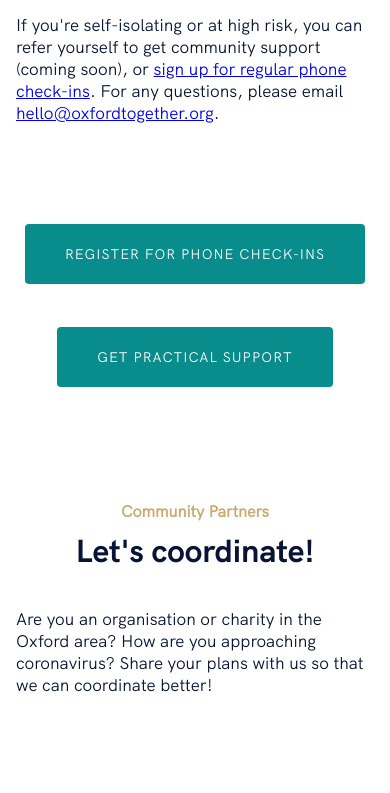
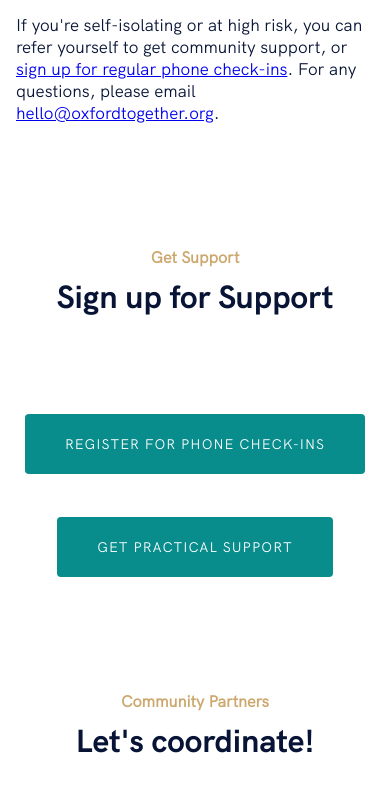
Before and after one commit to oxfordtogether/website, a Gatsby site: page / in a window 390 px wide. Shown: the part 1242-2035 px from the top of the page. Built offline with nearby package versions, Linux system fonts and the light colour scheme; Gatsby itself is replaced by a stand-in of ours.

Commit message:
Nudge towards phone support

```diff
--- a/src/components/sections/header.js
+++ b/src/components/sections/header.js
@@ -1,6 +1,6 @@
 import React from "react"
 import { Container } from "../global"
-import { oxfordHubPracticalSupportForm, oxfordHubVolunteerForm } from "../../constants"
+import { oxfordHubVolunteerForm } from "../../constants"
 import {
   HeaderWrapper,
   Flex,
@@ -12,6 +12,7 @@
   FormSubtitle,
   ImageWrapper,
 } from "../helpers/header"
+import AnchorLink from "react-anchor-link-smooth-scroll"
 
 const Header = () => {
   return (
@@ -28,9 +29,9 @@
               On this site you can discover and access all of the community support efforts across Oxford.
             </h2>
             <HeaderForm>
-              <ButtonLink href={oxfordHubPracticalSupportForm} target="_blank">
+              <AnchorLink href="#support-forms"  target="_blank" style={{textDecoration: 'none'}}>
                 <HeaderButton>Get support</HeaderButton>
-              </ButtonLink>
+              </AnchorLink>
               <ButtonLink href={oxfordHubVolunteerForm} target="_blank">
                 <HeaderButton>Give support</HeaderButton>
               </ButtonLink>
--- a/src/components/sections/intro.js
+++ b/src/components/sections/intro.js
@@ -3,6 +3,7 @@
 
 import { oxfordHubPhoneSupportForm } from "../../constants"
 import { Section, Container } from "../global"
+import AnchorLink from "react-anchor-link-smooth-scroll"
 
 import {
   ButtonLink,
@@ -10,6 +11,7 @@
 } from "../helpers/header"
 
 const Features = () => (
+  <React.Fragment>
   <Section id="intro">
     <StyledContainer>
       <Subtitle>Oxford Together</Subtitle>
@@ -31,12 +33,17 @@
       </p>
       <p>
         If you're self-isolating or at high risk, you can refer yourself to get
-        community support (coming soon), or <a href={oxfordHubPhoneSupportForm}>sign up for regular phone check-ins</a>. For any
+        community support, or <AnchorLink href="#support-forms">sign up for regular phone check-ins</AnchorLink>. For any
         questions, please email{" "}
         <a href="mailto:hello@oxfordtogether.org">hello@oxfordtogether.org</a>.
       </p>
-
-      <FeaturesGrid>
+    </StyledContainer>
+  </Section>
+  <Section id="support-forms">
+      <Subtitle>Get Support</Subtitle>
+      <SectionTitle>Sign up for Support</SectionTitle>
+    <StyledContainer>
+      <FeaturesGrid id="support-forms">
         <FeatureItem>
           <ButtonLink href={oxfordHubPhoneSupportForm} target="_blank">
             <HeaderButton>Register for phone check-ins</HeaderButton>
@@ -50,6 +57,7 @@
       </FeaturesGrid>
     </StyledContainer>
   </Section>
+  </React.Fragment>
 )
 
 export default Features
```
